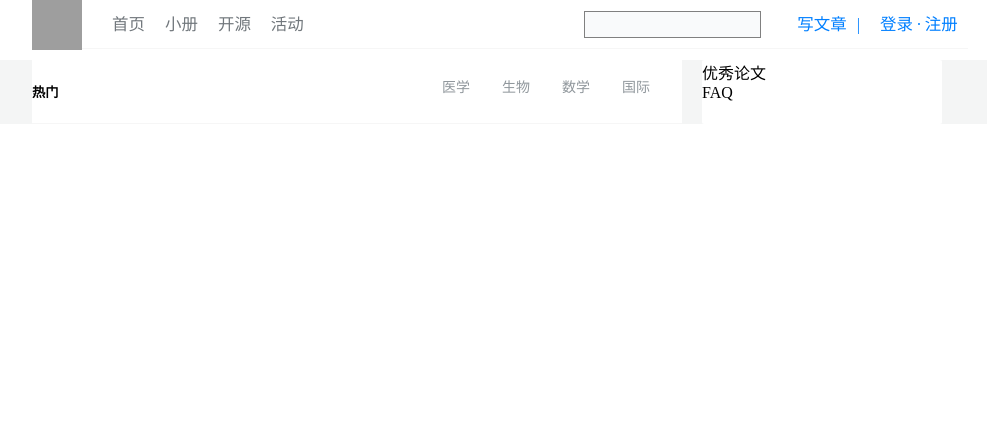
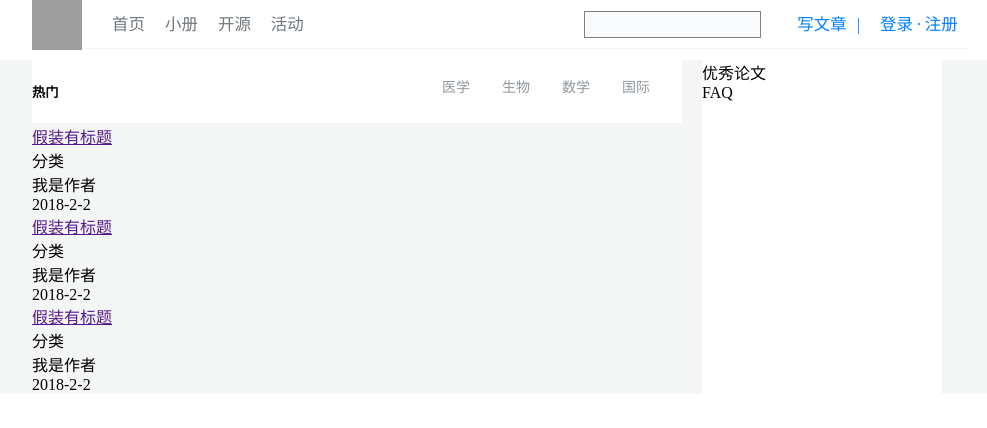
Before and after one commit to outofhadoop/graduation, a Vue app in the folder files/: page /#/ in a window 1280 px wide. Shown: the top 428 px of the page, without its empty margins (128-1115 px from the left). Built offline with nearby package versions, Linux system fonts and the light colour scheme; some icons are missing.

Commit message:
index_content

```diff
--- a/files/src/components/index_main/indexMainBox.vue
+++ b/files/src/components/index_main/indexMainBox.vue
@@ -7,11 +7,34 @@
                     <li v-for="item in navList" v-bind:key='item.index'>{{ item }}</li>
                 </ul>
             </nav>
+            <ul>
+                <li v-for="item1 in index_content" v-bind:key='item1.index'>
+                    <a>
+                        <div>
+                            <div>
+                                <div>
+                                    <a href="">{{ item1.title }}</a>
+                                </div>
+                                <div>
+                                    <ul>
+                                        <li><span>{{ item1.type }}</span></li>
+                                        <li><div>{{ item1.author }}</div></li>
+                                        <li>{{ item1.time }}</li>
+                                    </ul>
+                                </div>
+                            </div>
+                        </div>
+                        <div>
+
+                        </div>
+                    </a>
+                </li>
+            </ul>
         </div>
         <div class="index_left">
             <div class="index_left_link">
                 <ul>
-                    <li v-for="item in leftUl" v-bind:key='item.index'>{{ item }}</li>
+                    <li v-for="item2 in leftUl" v-bind:key='item2.index'>{{ item2 }}</li>
                 </ul>
             </div>
         </div>
@@ -23,7 +46,30 @@ export default {
     data () {
         return {
             navList: [ '医学', '生物', '数学', '国际' ],
-            leftUl: ['优秀论文','FAQ']
+            leftUl: ['优秀论文','FAQ'],
+            index_content: [
+                {
+                    title: '假装有标题',
+                    type: '分类',
+                    author: '我是作者',
+                    time: '2018-2-2',
+                    count: '99999'
+                },
+                {
+                    title: '假装有标题',
+                    type: '分类',
+                    author: '我是作者',
+                    time: '2018-2-2',
+                    count: '99999'
+                },
+                {
+                    title: '假装有标题',
+                    type: '分类',
+                    author: '我是作者',
+                    time: '2018-2-2',
+                    count: '99999'
+                },
+            ]
         }
     },
     methods: {
@@ -86,4 +132,5 @@ nav{background-color: #fff;display: flex;-webkit-box-pack: justify;display: -web
 .index_left_link ul{
     list-style: none;
 }
+
 </style>
```
